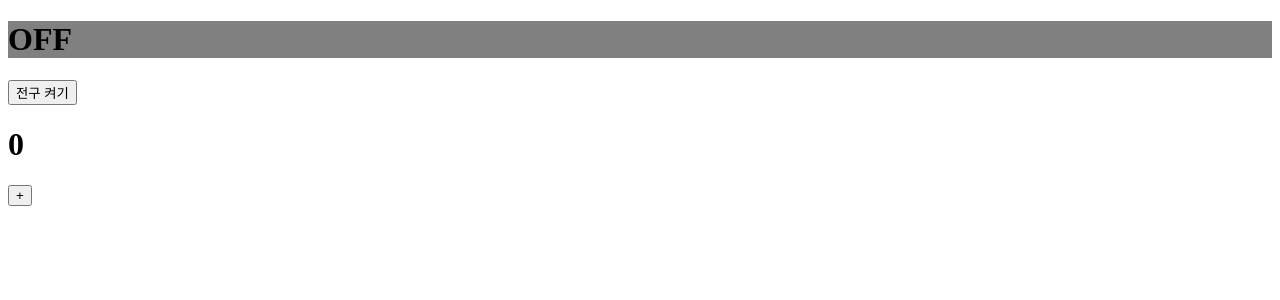
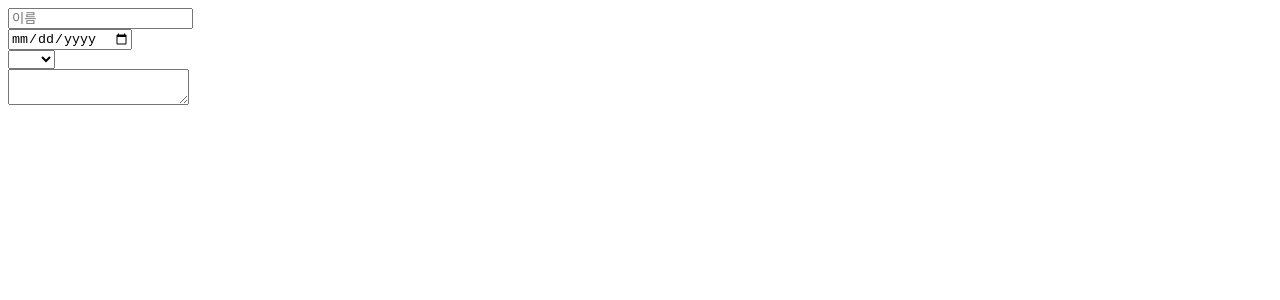
Before and after one commit to nagul2/react, a React (Vite) app in the folder section05/: page / in a window 1280 px wide. Shown: the top 300 px of the page. Built offline with nearby package versions, Linux system fonts and the light colour scheme.

Commit message:
State로 사용자 입력 관리하기

```diff
--- a/section05/src/App.jsx
+++ b/section05/src/App.jsx
@@ -1,12 +1,10 @@
 import "./App.css";
-import Bulb from "./components/Bulb";
-import Counter from "./components/Counter";
+import Register from "./components/Register";
 
 function App() {
   return (
     <>
-      <Bulb />
-      <Counter />
+      <Register />
     </>
   );
 }
@@ -103,3 +101,19 @@
 //     </>
 //   );
 // }
+
+// State와 Props
+// import "./App.css";
+// import Bulb from "./components/Bulb";
+// import Counter from "./components/Counter";
+
+// function App() {
+//   return (
+//     <>
+//       <Bulb />
+//       <Counter />
+//     </>
+//   );
+// }
+
+// export default App;
--- /dev/null
+++ b/section05/src/components/Register.jsx
@@ -0,0 +1,202 @@
+import { useState } from "react";
+
+// 상태를 객체로 관리
+const Register = () => {
+  const [input, setInput] = useState({
+    name: "",
+    birth: "",
+    country: "",
+    bio: "",
+  });
+
+  console.log(input);
+
+  // 통합 이벤트 핸들러
+  const onChange = (e) => {
+    setInput({
+      ...input, // 스프레드 연산자를 이용하여 관련 없는 값들은 그대로 유지되도록 설정
+      [e.target.name]: e.target.value, // 변경하고자 하는 프로퍼티의 값만 변경
+    });
+  };
+
+  return (
+    <div>
+      <div>
+        <input
+          name="name"
+          value={input.name}
+          onChange={onChange}
+          placeholder={"이름"}
+        />
+      </div>
+
+      <div>
+        <input
+          name="birth"
+          value={input.birth}
+          onChange={onChange}
+          type="date"
+        />
+      </div>
+
+      <div>
+        <select name="country" value={input.country} onChange={onChange}>
+          <option></option>
+          <option value="kr">한국</option>
+          <option value="us">미국</option>
+          <option value="uk">영국</option>
+        </select>
+      </div>
+      <div>
+        <textarea name="bio" value={input.bio} onChange={onChange} />
+      </div>
+    </div>
+  );
+};
+
+export default Register;
+
+// State로 사용자 입력 관리하기 1
+
+// 간단한 회원가입 폼
+// 1. 이름
+// 2. 생년월일
+// 3. 국적
+// 4. 자기소개
+
+// import { useState } from "react";
+
+// // 간단한 회원가입 폼
+// // 1. 이름
+// // 2. 생년월일
+// // 3. 국적
+// // 4. 자기소개
+
+// const Register = () => {
+//   const [name, setName] = useState("이름");
+//   const [birth, setBirth] = useState("");
+//   const [country, setCountry] = useState("");
+//   const [bio, setBio] = useState("");
+
+//   const onChangeName = (e) => {
+//     setName(e.target.value);
+//   };
+
+//   const onChangeBirth = (e) => {
+//     setBirth(e.target.value);
+//   };
+
+//   const onChangeCountry = (e) => {
+//     setCountry(e.target.value);
+//   };
+
+//   const onChangeBio = (e) => {
+//     setBio(e.target.value);
+//   };
+
+//   return (
+//     <div>
+//       <div>
+//         <input value={name} onChange={onChangeName} placeholder={"이름"} />
+//         {name}
+//       </div>
+
+//       <div>
+//         <input value={birth} onChange={onChangeBirth} type="date" />
+//         {birth}
+//       </div>
+
+//       <div>
+//         <select value={country} onChange={onChangeCountry}>
+//           <option></option>
+//           <option value="kr">한국</option>
+//           <option value="us">미국</option>
+//           <option value="uk">영국</option>
+//         </select>
+//         {country}
+//       </div>
+//       <div>
+//         <textarea value={bio} onChange={onChangeBio} />
+//         {bio}
+//       </div>
+//     </div>
+//   );
+// };
+
+// export default Register;
+
+// 1차 리팩토링 -> 상태 값들을 객체로 관리
+
+// import { useState } from "react";
+
+// // 상태를 객체로 관리
+// const Register = () => {
+//   const [input, setInput] = useState({
+//     name: "",
+//     birth: "",
+//     country: "",
+//     bio: "",
+//   });
+
+//   console.log(input);
+
+//   const onChangeName = (e) => {
+//     setInput({
+//       ...input, // 스프레드 연산자를 이용하여 관련 없는 값들은 그대로 유지되도록 설정
+//       name: e.target.value, // 변경하고자 하는 프로퍼티의 값만 변경
+//     });
+//   };
+
+//   const onChangeBirth = (e) => {
+//     setInput({
+//       ...input,
+//       birth: e.target.value,
+//     });
+//   };
+
+//   const onChangeCountry = (e) => {
+//     setInput({
+//       ...input,
+//       country: e.target.value,
+//     });
+//   };
+
+//   const onChangeBio = (e) => {
+//     setInput({
+//       ...input,
+//       bio: e.target.value,
+//     });
+//   };
+
+//   return (
+//     <div>
+//       <div>
+//         <input
+//           value={input.name}
+//           onChange={onChangeName}
+//           placeholder={"이름"}
+//         />
+//         {input.name}
+//       </div>
+
+//       <div>
+//         <input value={input.birth} onChange={onChangeBirth} type="date" />
+//         {input.birth}
+//       </div>
+
+//       <div>
+//         <select value={input.country} onChange={onChangeCountry}>
+//           <option></option>
+//           <option value="kr">한국</option>
+//           <option value="us">미국</option>
+//           <option value="uk">영국</option>
+//         </select>
+//         {input.country}
+//       </div>
+//       <div>
+//         <textarea value={input.bio} onChange={onChangeBio} />
+//         {input.bio}
+//       </div>
+//     </div>
+//   );
+// };
```
